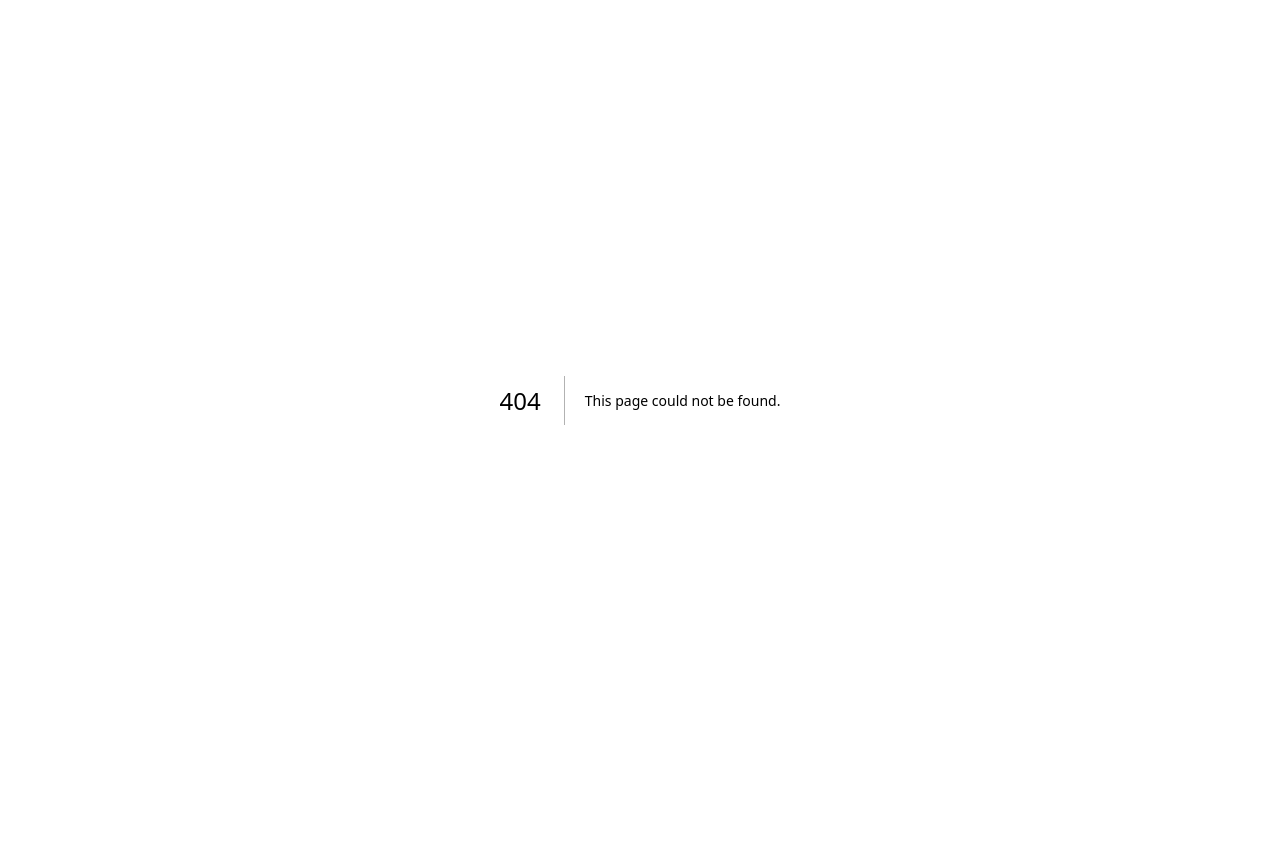
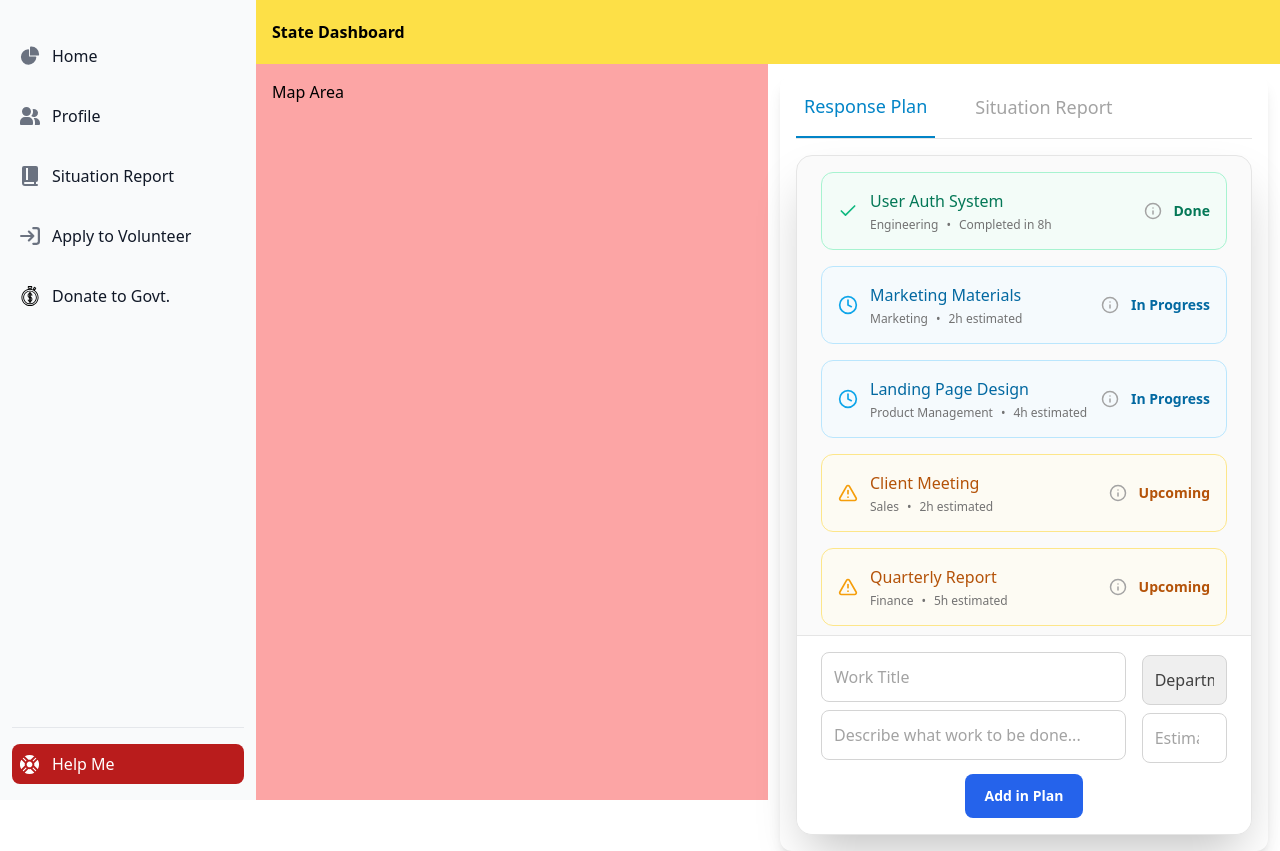
Before and after one commit to ResQAI/ResQAI, a Next.js app: page /state in a window 1280 px wide. Before the commit this address had no page. Before the commit the page ends 800 px from the top, so only its background shows below. Built offline with nearby package versions, Linux system fonts and the light colour scheme.

Commit message:
State page updations

```diff
--- a/package.json
+++ b/package.json
@@ -37,6 +37,7 @@
     "eslint": "^8",
     "eslint-config-next": "15.0.4",
     "postcss": "^8",
+    "tailwind-scrollbar": "^3.1.0",
     "tailwindcss": "^3.4.1",
     "typescript": "^5"
   }
--- /dev/null
+++ b/src/app/state/layout.tsx
@@ -0,0 +1,7 @@
+import React, { ReactNode } from "react";
+
+const Statelayout = ({ children }: { children: ReactNode }) => {
+  return <div className="flex min-h-screen">{children}</div>;
+};
+
+export default Statelayout;
--- /dev/null
+++ b/src/app/state/page.tsx
@@ -0,0 +1,67 @@
+"use client";
+import Sidebar from "@/components/Sidebar";
+import ResponsePlan from "@/components/ResponsePlan";
+import React, { useState } from "react";
+
+const StatePage = () => {
+  const [activeTab, setActiveTab] = useState<"response" | "situation">(
+    "response"
+  );
+
+  return (
+    <>
+      <Sidebar role="national" />
+      <div className="flex-1 sm:ml-64">
+        <div className="h-[8vh] w-full bg-yellow-300 text-black font-semibold flex items-center px-4">
+          State Dashboard
+        </div>
+        <div className="content h-[92vh] flex">
+          <div className="w-[50%] bg-red-300 p-4 font-medium">Map Area</div>
+          <div className="w-[50%] bg-white p-3">
+            <div className="bg-white rounded-xl shadow-lg p-4">
+              {/* Toggle Header */}
+              <div className="flex space-x-8 border-b border-neutral-200 mb-4">
+                <button
+                  onClick={() => setActiveTab("response")}
+                  className={`pb-4 px-2 text-lg font-medium transition-all duration-300 ${
+                    activeTab === "response"
+                      ? "text-sky-600 border-b-2 border-sky-600"
+                      : "text-neutral-400 hover:text-neutral-600"
+                  }`}
+                >
+                  Response Plan
+                </button>
+                <button
+                  onClick={() => setActiveTab("situation")}
+                  className={`pb-4 px-2 text-lg font-medium transition-all duration-300 ${
+                    activeTab === "situation"
+                      ? "text-sky-600 border-b-2 border-sky-600"
+                      : "text-neutral-400 hover:text-neutral-600"
+                  }`}
+                >
+                  Situation Report
+                </button>
+              </div>
+
+              {/* Content Area */}
+              <div className="h-[85vh]">
+                {activeTab === "response" ? (
+                  <ResponsePlan />
+                ) : (
+                  <div className="bg-neutral-50 h-full rounded-2xl shadow-2xl p-2 border border-neutral-200">
+                    <h3 className="text-xl font-semibold text-neutral-700">
+                      Situation Report
+                    </h3>
+                    {/* Add your Situation Report component here */}
+                  </div>
+                )}
+              </div>
+            </div>
+          </div>
+        </div>
+      </div>
+    </>
+  );
+};
+
+export default StatePage;
--- a/src/components/ResponsePlan.tsx
+++ b/src/components/ResponsePlan.tsx
@@ -1,219 +1,292 @@
-"use client"
-import React, { useState } from 'react'
-import { ChevronDown, Trash2, Check, Clock, AlertTriangle } from 'lucide-react'
+"use client";
+import React, { useState } from "react";
+import {
+  ChevronDown,
+  Trash2,
+  Check,
+  Clock,
+  AlertTriangle,
+  Info,
+} from "lucide-react";
+import Button from "./Button";
 
 interface Work {
   id: number;
+  title: string;
   description: string;
-  status: 'done' | 'in-progress' | 'to-do';
+  status: "done" | "in-progress" | "to-do";
   department: string;
+  estimatedTime?: number; // for to-do items
+  actualTime?: number; // for completed items
+  startTime: Date;
+  completedTime?: Date;
 }
 
 const departments = [
-  'Engineering',
-  'Product Management',
-  'Customer Support',
-  'Sales',
-  'Marketing',
-  'Human Resources',
-  'Finance'
-]
+  "Engineering",
+  "Product Management",
+  "Customer Support",
+  "Sales",
+  "Marketing",
+  "Human Resources",
+  "Finance",
+];
 
-// Initial mock data for works
+// Update initial mock data
 const initialWorks: Work[] = [
   {
     id: 1,
-    description: 'Implement user authentication',
-    status: 'done',
-    department: 'Engineering'
+    title: "User Auth System",
+    description: "Implement user authentication with OAuth and JWT tokens",
+    status: "done",
+    department: "Engineering",
+    actualTime: 8,
+    estimatedTime: 6,
+    startTime: new Date("2024-01-15T09:00:00"),
+    completedTime: new Date("2024-01-15T17:00:00"),
   },
   {
     id: 2,
-    description: 'Design new landing page',
-    status: 'in-progress',
-    department: 'Product Management'
+    title: "Landing Page Design",
+    description: "Design new landing page with modern UI/UX principles",
+    status: "in-progress",
+    department: "Product Management",
+    estimatedTime: 4,
+    startTime: new Date("2024-01-16T10:00:00"),
   },
   {
     id: 3,
-    description: 'Prepare quarterly report',
-    status: 'to-do',
-    department: 'Finance'
+    title: "Quarterly Report",
+    description: "Prepare quarterly financial report for stakeholders",
+    status: "to-do",
+    department: "Finance",
+    estimatedTime: 5,
+    startTime: new Date("2024-01-17T11:00:00"),
   },
   {
     id: 4,
-    description: 'Client meeting preparation',
-    status: 'to-do',
-    department: 'Sales'
+    title: "Client Meeting",
+    description: "Prepare for the upcoming client meeting with sales pitch",
+    status: "to-do",
+    department: "Sales",
+    estimatedTime: 2, // Add estimated time
+    startTime: new Date("2024-01-18T11:00:00"),
   },
   {
     id: 5,
-    description: 'Update marketing materials',
-    status: 'in-progress',
-    department: 'Marketing'
-  }
-]
+    title: "Marketing Materials",
+    description: "Update marketing materials for the new product launch",
+    status: "in-progress",
+    department: "Marketing",
+    estimatedTime: 2,
+    startTime: new Date("2024-01-19T11:00:00"),
+  },
+];
 
 const StatusIcons = {
-  'done': Check,
-  'in-progress': Clock,
-  'to-do': AlertTriangle
-}
+  done: Check,
+  "in-progress": Clock,
+  "to-do": AlertTriangle,
+};
 
 const StatusColors = {
-  'done': {
-    bg: 'bg-emerald-50/50',
-    text: 'text-emerald-700',
-    icon: 'text-emerald-500',
-    border: 'border-emerald-200'
+  done: {
+    bg: "bg-emerald-50/50",
+    text: "text-emerald-700",
+    icon: "text-emerald-500",
+    border: "border-emerald-200",
   },
-  'in-progress': {
-    bg: 'bg-sky-50/50',
-    text: 'text-sky-700',
-    icon: 'text-sky-500',
-    border: 'border-sky-200'
+  "in-progress": {
+    bg: "bg-sky-50/50",
+    text: "text-sky-700",
+    icon: "text-sky-500",
+    border: "border-sky-200",
   },
-  'to-do': {
-    bg: 'bg-amber-50/50',
-    text: 'text-amber-700',
-    icon: 'text-amber-500',
-    border: 'border-amber-200'
-  }
-}
+  "to-do": {
+    bg: "bg-amber-50/50",
+    text: "text-amber-700",
+    icon: "text-amber-500",
+    border: "border-amber-200",
+  },
+};
 
 const ResponsePlan = () => {
-  const [workDescription, setWorkDescription] = useState('');
-  const [selectedDepartment, setSelectedDepartment] = useState('');
+  const [workTitle, setWorkTitle] = useState("");
+  const [workDescription, setWorkDescription] = useState("");
+  const [selectedDepartment, setSelectedDepartment] = useState("");
+  const [estimatedTime, setEstimatedTime] = useState("");
   const [works, setWorks] = useState<Work[]>(initialWorks);
   const [hoveredWork, setHoveredWork] = useState<number | null>(null);
+  const [showDescription, setShowDescription] = useState<number | null>(null);
+
+  // Updated sorting logic
+  const sortedWorks = [...works].sort((a, b) => {
+    const statusPriority = { done: 3, "in-progress": 2, "to-do": 1 };
+    if (statusPriority[a.status] !== statusPriority[b.status]) {
+      return statusPriority[b.status] - statusPriority[a.status];
+    }
+    // Sort completed items by completion time
+    if (a.status === "done" && b.status === "done") {
+      return (
+        (b.completedTime?.getTime() || 0) - (a.completedTime?.getTime() || 0)
+      );
+    }
+    // Sort other items by start time
+    return b.startTime.getTime() - a.startTime.getTime();
+  });
 
   const handleSubmit = (e: React.FormEvent) => {
     e.preventDefault();
 
-    // Basic validation
-    if (!workDescription.trim()) {
-      alert('Please enter a work description');
+    if (
+      !workTitle.trim() ||
+      !workDescription.trim() ||
+      !selectedDepartment ||
+      !estimatedTime
+    ) {
+      alert("Please fill all fields");
       return;
     }
 
-    if (!selectedDepartment) {
-      alert('Please select a department');
-      return;
-    }
-
-    // Add new work item
     const newWork: Work = {
       id: works.length + 1,
+      title: workTitle,
       description: workDescription,
-      status: 'to-do',
-      department: selectedDepartment
-    }
+      status: "to-do",
+      department: selectedDepartment,
+      estimatedTime: parseFloat(estimatedTime),
+      startTime: new Date(), // Record current time when work is created
+    };
 
     setWorks([...works, newWork]);
-
-    // Reset form
-    setWorkDescription('');
-    setSelectedDepartment('');
+    setWorkTitle("");
+    setWorkDescription("");
+    setSelectedDepartment("");
+    setEstimatedTime("");
   };
 
   const handleDeleteWork = (id: number) => {
-    setWorks(works.filter(work => work.id !== id));
+    setWorks(works.filter((work) => work.id !== id));
   };
+
+  // Updated description popup with time information
+  const DescriptionPopup = ({ work }: { work: Work }) => (
+    <div className="fixed inset-0 bg-black/50 flex items-center justify-center z-50">
+      <div className="bg-white p-6 rounded-xl max-w-md w-full space-y-4">
+        <h3 className="font-bold text-lg">Work Details</h3>
+        <div className="space-y-2">
+          <p className="text-neutral-700">{work.description}</p>
+          <div className="text-sm text-neutral-500 space-y-1">
+            <p>Started: {work.startTime.toLocaleString()}</p>
+            {work.status === "done" && work.completedTime && (
+              <p>Completed: {work.completedTime.toLocaleString()}</p>
+            )}
+            <p>
+              {work.status === "done"
+                ? `Time taken: ${work.actualTime}h`
+                : `Estimated time: ${work.estimatedTime}h`}
+            </p>
+          </div>
+        </div>
+        <button
+          onClick={() => setShowDescription(null)}
+          className="mt-4 text-sky-600 hover:text-sky-700"
+        >
+          Close
+        </button>
+      </div>
+    </div>
+  );
 
   return (
     <div className="bg-neutral-50 h-full rounded-2xl shadow-2xl overflow-hidden border border-neutral-200 flex flex-col">
-      {/* Work List Section */}
-      <div className="flex-1 overflow-y-auto px-6 py-4 space-y-4 scrollbar-thin scrollbar-thumb-neutral-300">
-        {works.map((work) => {
+      {showDescription !== null && (
+        <DescriptionPopup work={works.find((w) => w.id === showDescription)!} />
+      )}
+
+      <div className="flex-1 overflow-y-auto px-6 py-4 space-y-4 [&::-webkit-scrollbar]:w-2 [&::-webkit-scrollbar]:block [&::-webkit-scrollbar-track]:bg-transparent [&::-webkit-scrollbar-thumb]:rounded-full [&::-webkit-scrollbar-thumb]:bg-black/10 [&::-webkit-scrollbar-thumb:hover]:bg-black/20">
+        {sortedWorks.map((work) => {
           const statusStyle = StatusColors[work.status];
           const StatusIcon = StatusIcons[work.status];
 
           return (
             <div
               key={work.id}
-              className={`
-                relative group cursor-pointer
-                ${statusStyle.bg} ${statusStyle.border}
-                border rounded-xl p-4
-                transition-all duration-500
-                hover:shadow-lg
-              `}
+              className={`relative group cursor-pointer ${statusStyle.bg} ${statusStyle.border} border rounded-xl p-4 transition-all duration-500 hover:shadow-lg`}
               onMouseEnter={() => setHoveredWork(work.id)}
               onMouseLeave={() => setHoveredWork(null)}
             >
-              {/* Hover effect */}
-              {hoveredWork === work.id && (
-                <div className="absolute inset-0 bg-neutral-200/50
-                  animate-spread z-0 rounded-xl"></div>
-              )}
-
-              {/* Content with blur effect */}
-              <div className={`
-                relative z-10 flex items-center
-                ${hoveredWork === work.id ? 'blur-sm' : ''}
-              `}>
+              <div className="relative flex items-center">
                 <StatusIcon className={`mr-3 ${statusStyle.icon}`} size={20} />
                 <div className="flex-grow">
                   <div className={`font-medium ${statusStyle.text}`}>
-                    {work.description}
+                    {work.title}
                   </div>
-                  <div className="text-xs text-neutral-500 mt-1">
-                    {work.department}
+                  <div className="text-xs text-neutral-500 mt-1 flex items-center space-x-2">
+                    <span>{work.department}</span>
+                    <span>•</span>
+                    <span>
+                      {work.status === "done"
+                        ? `Completed in ${work.actualTime}h`
+                        : `${work.estimatedTime}h estimated`}
+                    </span>
                   </div>
                 </div>
-                <div className={`
-                  capitalize font-semibold
-                  ${statusStyle.text} text-sm
-                `}>
-                  {work.status.replace('-', ' ')}
+                <button
+                  onClick={(e) => {
+                    e.stopPropagation();
+                    setShowDescription(work.id);
+                  }}
+                  className="mr-3 text-neutral-400 hover:text-neutral-600"
+                >
+                  <Info size={18} />
+                </button>
+                <div
+                  className={`capitalize font-semibold ${statusStyle.text} text-sm`}
+                >
+                  {work.status === "to-do"
+                    ? "Upcoming"
+                    : work.status.replace("-", " ")}
+                </div>
+                {hoveredWork === work.id && (
+                  <button
+                    onClick={() => handleDeleteWork(work.id)}
+                    className="ml-3 text-neutral-400 hover:text-red-500 transition-colors"
+                  >
+                    <Trash2 size={18} />
+                  </button>
+                )}
               </div>
             </div>
-
-              {/* Hover dustbin icon */}
-              {hoveredWork === work.id && (
-                <div className="absolute inset-0 flex items-center
-                  justify-center z-20">
-                  <button
-                    onClick={() => handleDeleteWork(work.id)}
-                    className="z-30 hover:scale-110 transition-transform"
-                  >
-                    <Trash2
-                      className="text-neutral-700 hover:text-red-500"
-                      size={24}
-                    />
-                  </button>
-                </div>
-              )}
-            </div>
-          )
+          );
         })}
       </div>
 
-      {/* Input Section - Static at Bottom */}
+      {/* Updated Form Section */}
       <div className="bg-white border-t border-neutral-200 px-6 py-4 mt-auto">
         <form onSubmit={handleSubmit} className="space-y-2">
           <div className="flex items-center space-x-4">
-            <div className="flex-grow">
+            <div className="flex-grow space-y-2">
+              <input
+                type="text"
+                value={workTitle}
+                onChange={(e) => setWorkTitle(e.target.value)}
+                className="w-full border border-neutral-300 rounded-lg p-3 focus:ring-2 focus:ring-sky-500 focus:outline-none hover:border-sky-300 transition-all duration-300 text-neutral-700 placeholder-neutral-400"
+                placeholder="Work Title"
+              />
               <textarea
                 value={workDescription}
                 onChange={(e) => setWorkDescription(e.target.value)}
                 rows={1}
-                className="w-full border border-neutral-300 rounded-lg p-3
-                focus:ring-2 focus:ring-sky-500 focus:outline-none
-                hover:border-sky-300 transition-all duration-300
-                resize-none text-neutral-700
-                placeholder-neutral-400"
-                placeholder="Describe the work to be done..."
+                className="w-full border border-neutral-300 rounded-lg p-3 focus:ring-2 focus:ring-sky-500 focus:outline-none hover:border-sky-300 transition-all duration-300 resize-none text-neutral-700 placeholder-neutral-400 overflow-y-auto [&::-webkit-scrollbar]:w-2 [&::-webkit-scrollbar]:block [&::-webkit-scrollbar-track]:bg-transparent [&::-webkit-scrollbar-thumb]:rounded-full [&::-webkit-scrollbar-thumb]:bg-black/10 [&::-webkit-scrollbar-thumb:hover]:bg-black/20"
+                placeholder="Describe what work to be done..."
               />
             </div>
-            <div className="w-1/3">
-              <div className="relative">
+            <div className="w-1/3 space-y-2">
               <select
                 value={selectedDepartment}
                 onChange={(e) => setSelectedDepartment(e.target.value)}
-                  className="w-full border border-neutral-300 rounded-lg p-3
-                  appearance-none focus:ring-2 focus:ring-sky-500
-                  focus:outline-none hover:border-sky-300
-                  transition-all duration-300 text-neutral-700"
+                className="w-full border border-neutral-300 rounded-lg p-3 appearance-none focus:ring-2 focus:ring-sky-500 focus:outline-none hover:border-sky-300 transition-all duration-300 text-neutral-700"
               >
                 <option value="">Department</option>
                 {departments.map((dept) => (
@@ -222,30 +295,27 @@ const ResponsePlan = () => {
                   </option>
                 ))}
               </select>
-                <div className="pointer-events-none absolute inset-y-0 right-0 flex items-center px-4 text-neutral-500">
-                  <ChevronDown size={20} />
-                </div>
-              </div>
+              <input
+                type="number"
+                step="0.5"
+                min="0.5"
+                value={estimatedTime}
+                onChange={(e) => setEstimatedTime(e.target.value)}
+                className="w-full border border-neutral-300 rounded-lg p-3 focus:ring-2 focus:ring-sky-500 focus:outline-none hover:border-sky-300 transition-all duration-300 text-neutral-700 placeholder-neutral-400"
+                placeholder="Estimated hours"
+              />
             </div>
           </div>
 
           <div className="flex justify-center">
-            <button
-              type="submit"
-              className="w-1/2 bg-sky-600 text-white py-3 rounded-lg
-              hover:bg-sky-700 active:bg-sky-800
-              focus:outline-none focus:ring-2 focus:ring-sky-300
-              transition-all duration-300 transform hover:scale-[1.02]
-              active:scale-95 shadow-md hover:shadow-xl
-              font-semibold tracking-wider"
-            >
-              Send Work Request
-            </button>
+            <Button className=" py-3 rounded-lg font-semibold">
+              Add in Plan
+            </Button>
           </div>
         </form>
       </div>
     </div>
-  )
-}
+  );
+};
 
-export default ResponsePlan
+export default ResponsePlan;
--- a/tailwind.config.ts
+++ b/tailwind.config.ts
@@ -17,5 +17,7 @@ export default {
       },
     },
   },
-  plugins: [],
+  plugins: [
+    require('tailwind-scrollbar'),
+  ],
 } satisfies Config;
```
Also changed, not shown: src/components/Sidebar.tsx (+31 -25 lines), 1 other file (tests, documents, lock files or other folders). Lines whose indentation alone changed are shown as unchanged.
